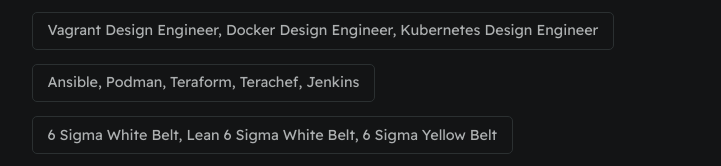
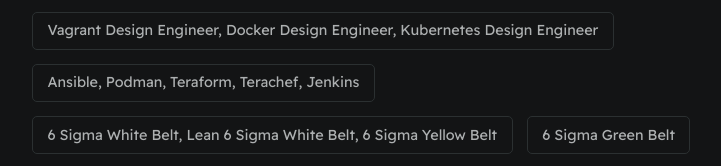
Before and after one commit to cchinchoy/cv, a plain HTML site: page index.html in a window 1280 px wide. Shown: the part 959-1125 px from the top of the page, without its empty margins (274-995 px from the left). Drawn offline with Linux system fonts and the light colour scheme.

Commit message:
modfied index and cv

```diff
--- a/index.html
+++ b/index.html
@@ -57,6 +57,7 @@
 					<div class="card--techstack"><span>Vagrant Design Engineer, Docker Design Engineer, Kubernetes Design Engineer </span></div>
 					<div class="card--techstack"><span>Ansible, Podman, Teraform, Terachef, Jenkins</span></div>
 					<div class="card--techstack"><span>6 Sigma White Belt, Lean 6 Sigma White Belt, 6 Sigma Yellow Belt </span></div>
+					<div class="card--techstack"><span>6 Sigma Green Belt </span></div>
 					<div class="card--techstack"><span>Prompt Engineer (A.I.), S.E.O. Technician (Metadata Tuning)</span></div>
 					<div class="card--techstack"><span>Photography, Dragracing, Mountain Biking</span></div>
 					<div class="card--techstack"><span>Table Tennis, Lawn Tennis, Badminton</span></div>
```
Also changed, not shown: 1 other file.
